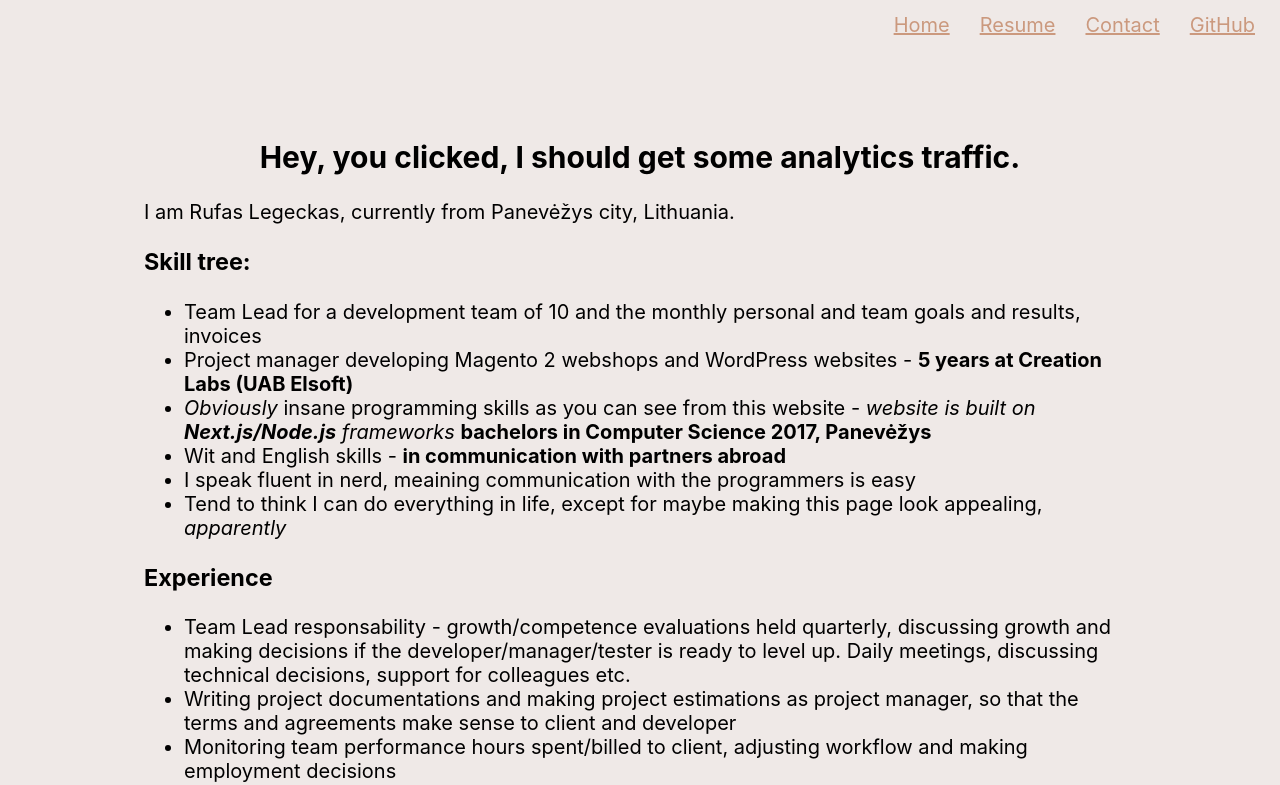
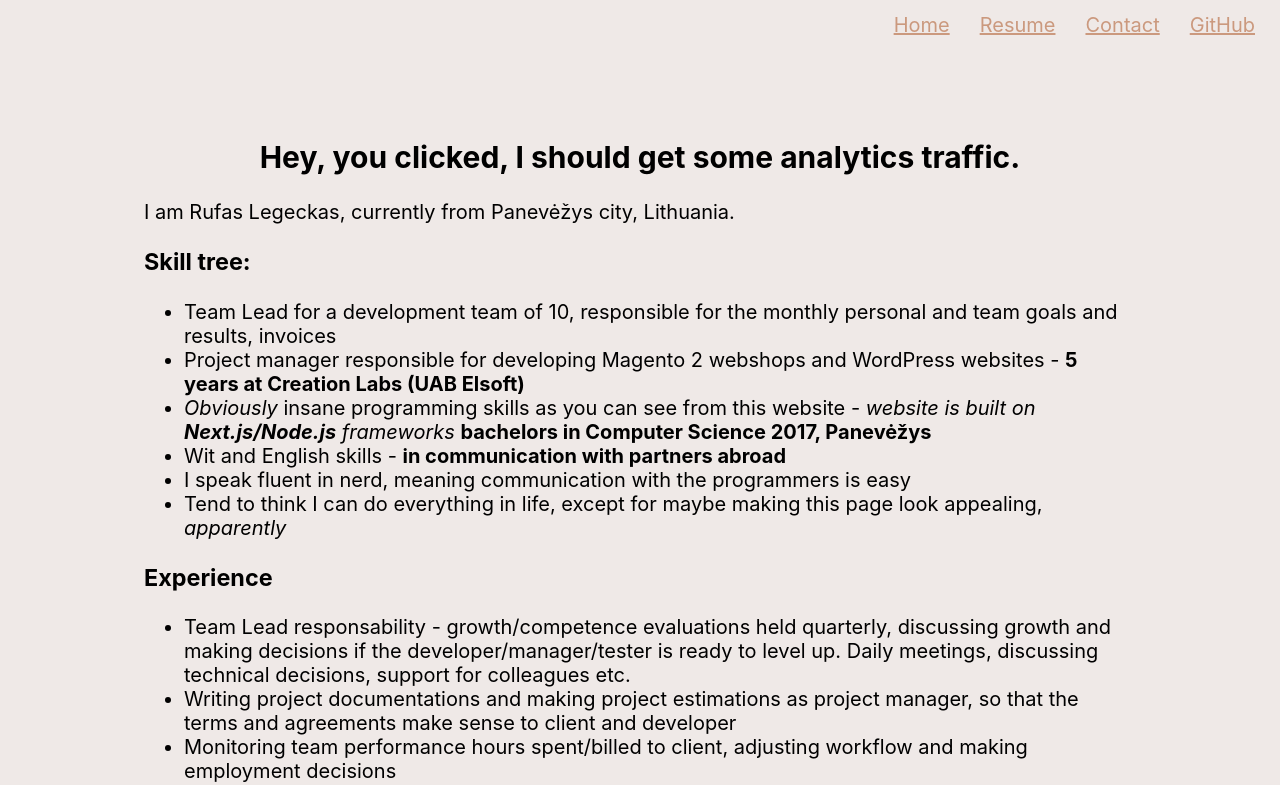
Before and after one commit to rufasl/resume, a Next.js app: page /about in a window 1280 px wide. Shown: the top 785 px of the page. Built offline with nearby package versions, Linux system fonts and the light colour scheme.

Commit message:
fixing typos and adjusting text in about page

```diff
--- a/pages/about.jsx
+++ b/pages/about.jsx
@@ -11,11 +11,11 @@ export default function About() {
                 <p>I am Rufas Legeckas, currently from Panevėžys city, Lithuania.</p>
                 <h3>Skill tree:</h3>
                 <ul>
-                    <li>Team Lead for a development team of 10 and the monthly personal and team goals and results, invoices</li>
-                    <li>Project manager developing Magento 2 webshops and WordPress websites - <strong>5 years at Creation Labs (UAB Elsoft)</strong></li>
+                    <li>Team Lead for a development team of 10, responsible for the monthly personal and team goals and results, invoices</li>
+                    <li>Project manager responsible for developing Magento 2 webshops and WordPress websites - <strong>5 years at Creation Labs (UAB Elsoft)</strong></li>
                     <li><i>Obviously</i> insane programming skills as you can see from this website - <i>website is built on <strong>Next.js/Node.js</strong> frameworks</i> <strong>bachelors in Computer Science 2017, Panevėžys</strong></li>
                     <li>Wit and English skills - <strong>in communication with partners abroad</strong></li>
-                    <li>I speak fluent in nerd, meaining communication with the programmers is easy</li>
+                    <li>I speak fluent in nerd, meaning communication with the programmers is easy</li>
                     <li>Tend to think I can do everything in life, except for maybe making this page look appealing, <i>apparently</i></li>
                 </ul>
                 <h3>Experience</h3>
```
